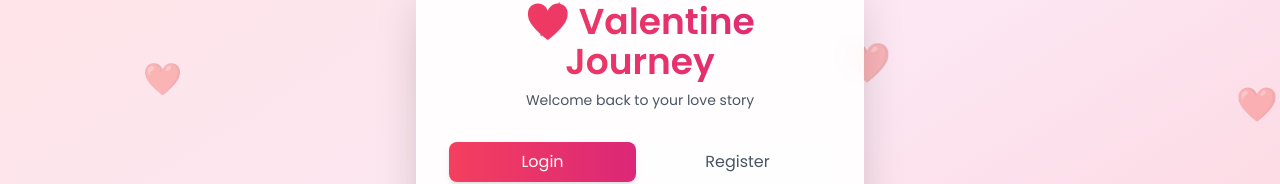
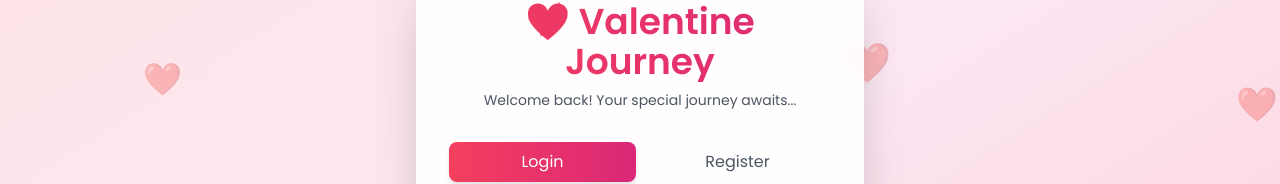
Before and after one commit to websitedesigningstore/valentine-journey, a React (Vite) app: page /#/ in a window 1280 px wide. Shown: the part 180-364 px from the top of the page. Built offline with nearby package versions, Linux system fonts and the light colour scheme; no server answers.

Commit message:
feat: Make landing page more mysterious - hide journey details

```diff
--- a/pages/LandingPage.tsx
+++ b/pages/LandingPage.tsx
@@ -47,7 +47,7 @@ const LandingPage: React.FC = () => {
             💖 Valentine Journey
           </h1>
           <p className="text-gray-600 text-sm">
-            {isLogin ? 'Welcome back to your love story' : 'Create your unique Valentine experience'}
+            {isLogin ? 'Welcome back! Your special journey awaits...' : 'Something special is waiting for you... 💫'}
           </p>
         </div>
 
@@ -56,8 +56,8 @@ const LandingPage: React.FC = () => {
             type="button"
             onClick={() => setIsLogin(true)}
             className={`flex-1 py-2 rounded-lg font-medium transition-all ${isLogin
-                ? 'bg-gradient-to-r from-rose-500 to-pink-600 text-white shadow-md'
-                : 'bg-white/50 text-gray-600 hover:bg-white/70'
+              ? 'bg-gradient-to-r from-rose-500 to-pink-600 text-white shadow-md'
+              : 'bg-white/50 text-gray-600 hover:bg-white/70'
               }`}
           >
             Login
@@ -66,8 +66,8 @@ const LandingPage: React.FC = () => {
             type="button"
             onClick={() => setIsLogin(false)}
             className={`flex-1 py-2 rounded-lg font-medium transition-all ${!isLogin
-                ? 'bg-gradient-to-r from-rose-500 to-pink-600 text-white shadow-md'
-                : 'bg-white/50 text-gray-600 hover:bg-white/70'
+              ? 'bg-gradient-to-r from-rose-500 to-pink-600 text-white shadow-md'
+              : 'bg-white/50 text-gray-600 hover:bg-white/70'
               }`}
           >
             Register
```
